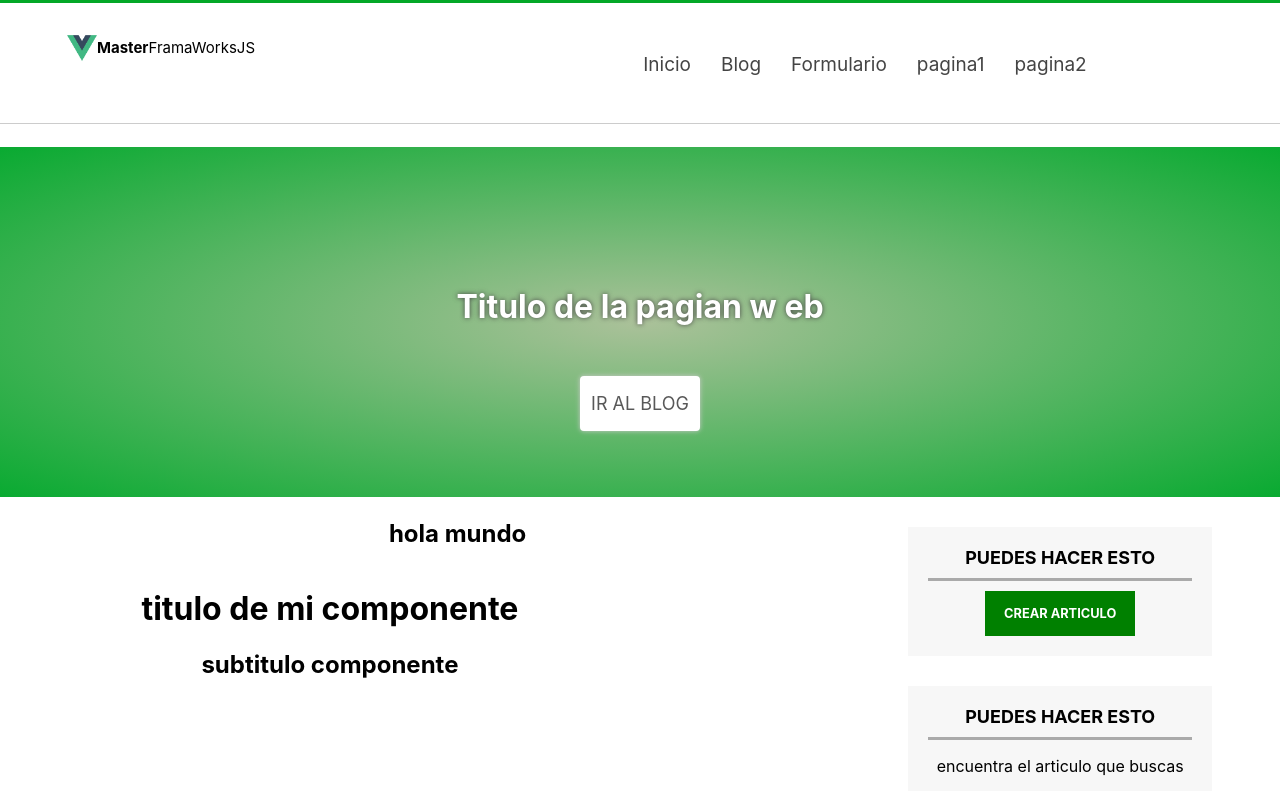
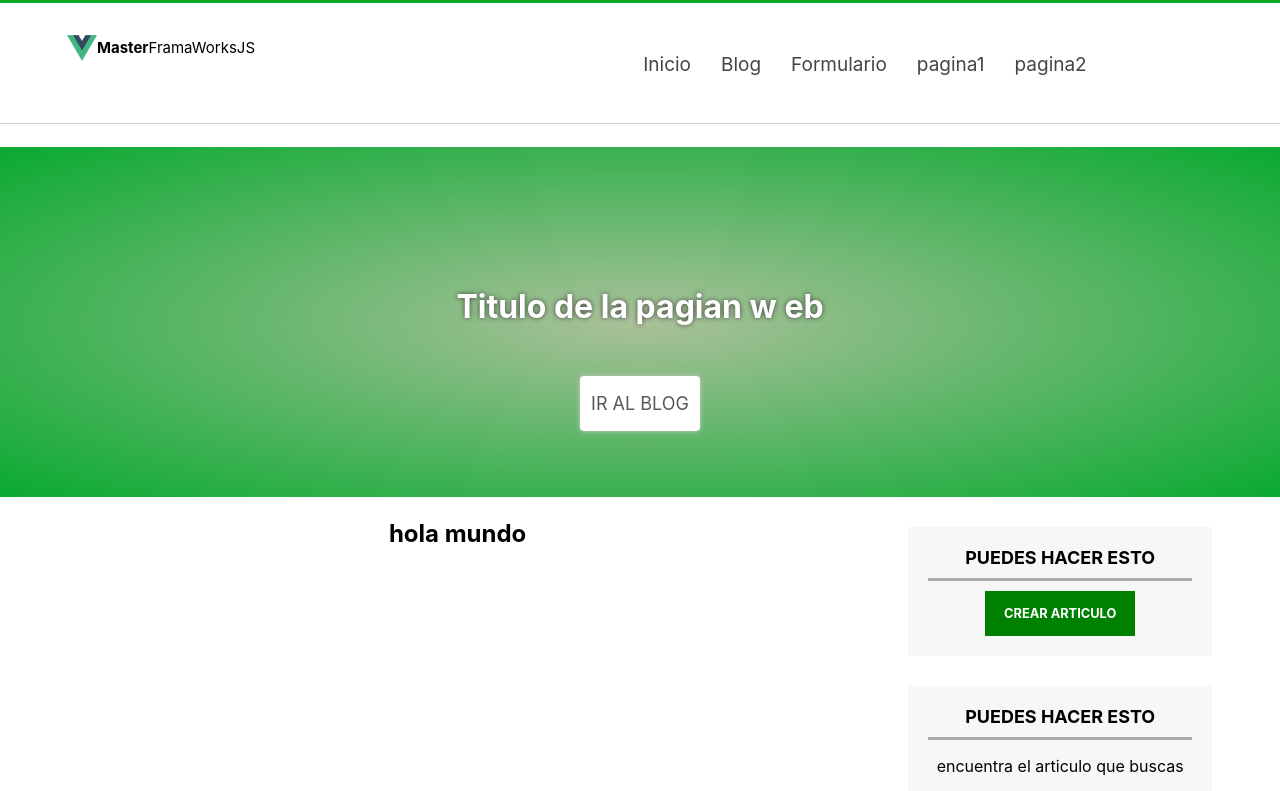
Before and after one commit to CursosVarios/udemyAngularReactVueCodigo, a Vue app in the folder aprendiendovue/: page /hola-mundo in a window 1280 px wide. Shown: the top 791 px of the page. Built offline with nearby package versions, Linux system fonts and the light colour scheme; the HTML template or start-up script is replaced by a standard one.

Commit message:
que conponete de hello word

```diff
--- a/aprendiendovue/src/components/HelloWorld.vue
+++ b/aprendiendovue/src/components/HelloWorld.vue
@@ -2,12 +2,10 @@
   <div class="hello" id="content">
     <h1>{{ msg }}</h1>
     <h2>{{ texto }}</h2>
-    <mi-componente />
   </div>
 </template>
 
 <script>
-import MiComponente from "./MiComponente.vue";
 export default {
   name: "HelloWorld",
   props: {
@@ -18,9 +16,7 @@ export default {
       texto: "hola mundo",
     };
   },
-  components: {
-    MiComponente,
-  },
+  components: {},
 };
 </script>
 
```
